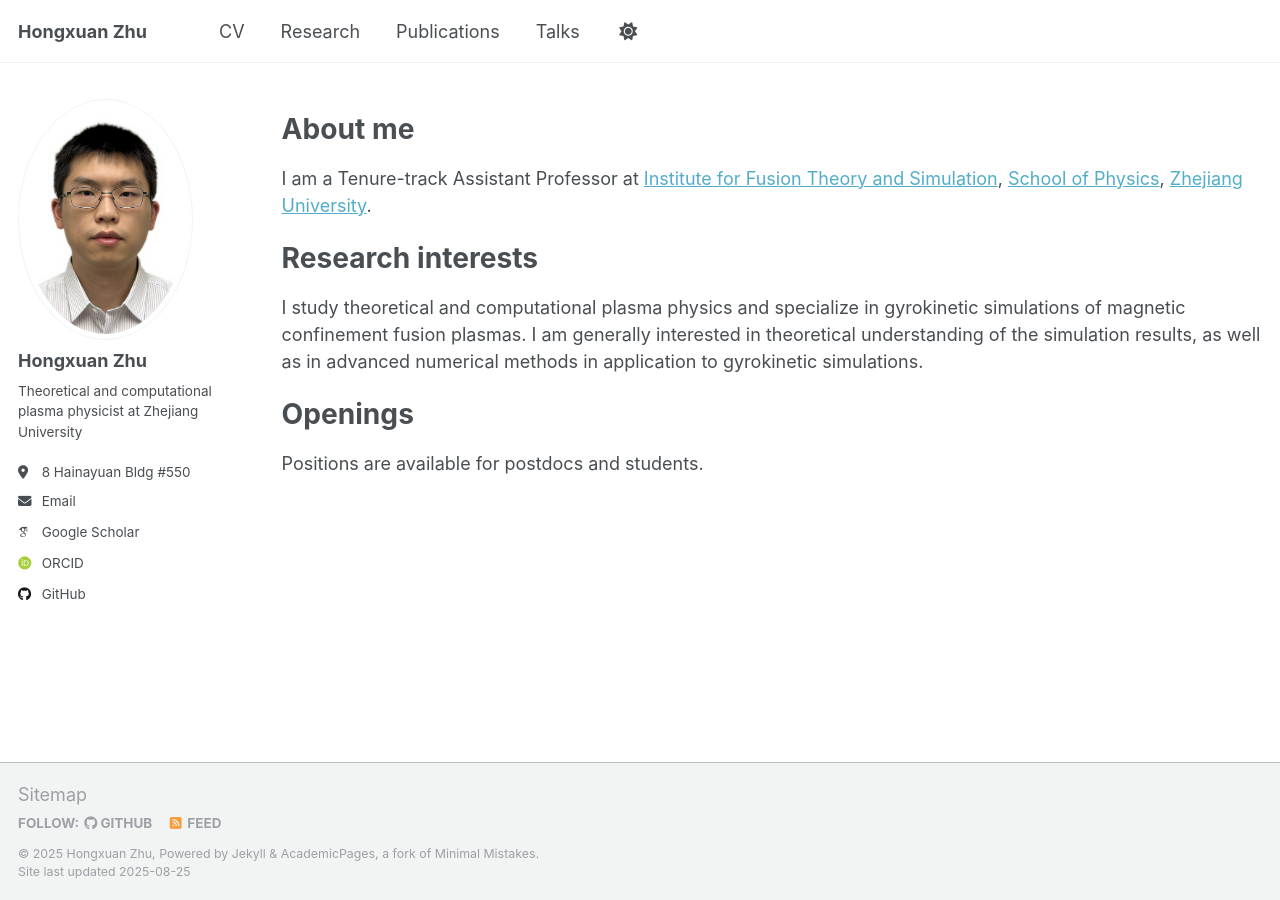
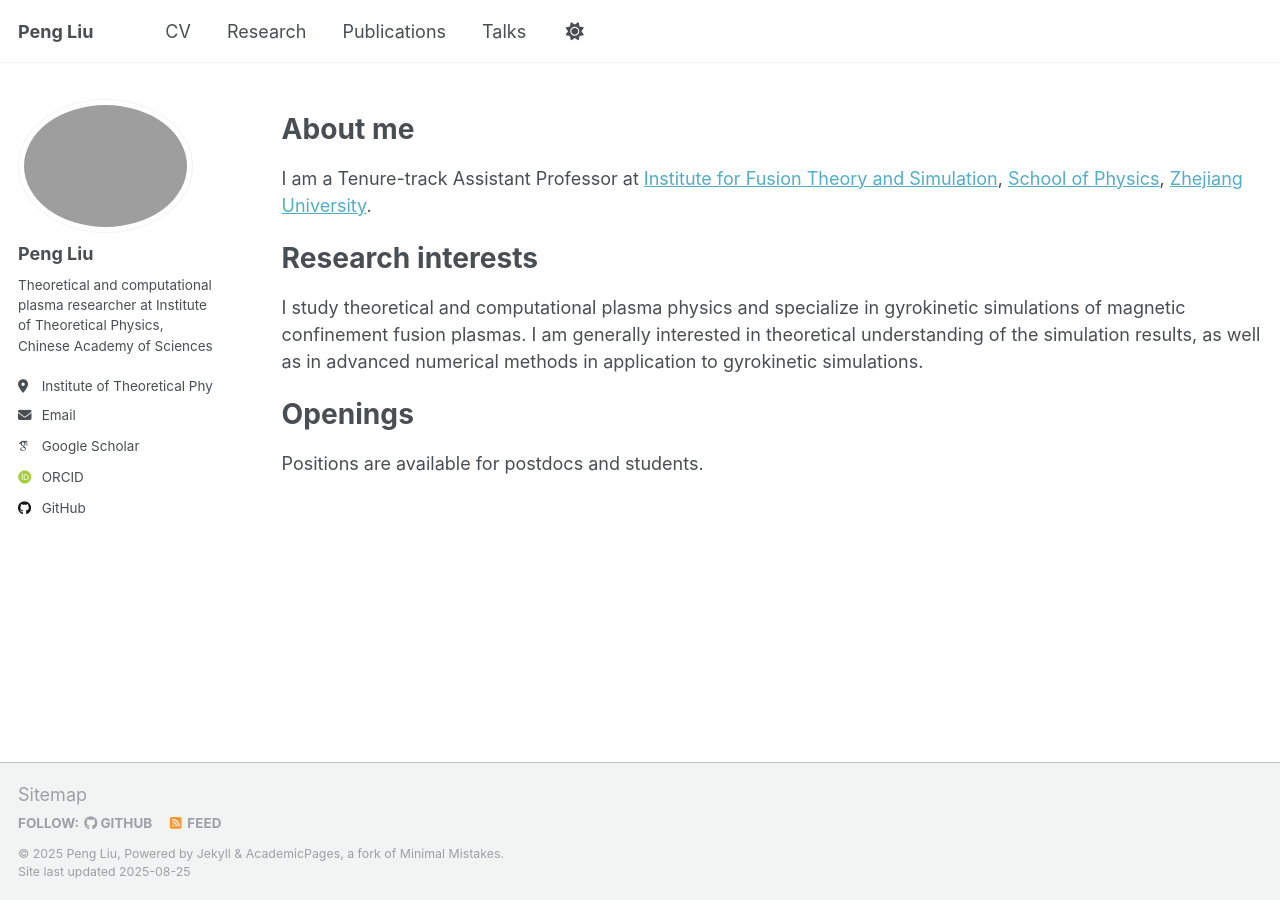
Before and after one commit to pliulfcuigithub/pliulfcuigithub.github.io, a Jekyll site: the page built from _pages/about.md, in a window 1280 px wide. Built offline with Jekyll 4.4.1, drawn with Linux system fonts in a browser that asks for light colours; some web fonts are replaced.

Commit message:
Update _config.yml

```diff
--- a/_config.yml
+++ b/_config.yml
@@ -9,34 +9,34 @@
 # Basic Site Settings
 locale                   : "en-US"
 site_theme               : "default"
-title                    : "Hongxuan Zhu"
+title                    : "Peng Liu"
 title_separator          : "-"
-name                     : &name "Hongxuan Zhu"
-description              : &description "Assistant Professor at Zhejiang University"
-url                      : https://hzhu2020.github.io # the base hostname & protocol for your site e.g. "https://[your GitHub username].github.io" or if you already have some other page hosted on Github then use "https://[your GitHub username].github.io/[Your Repo Name]"
+name                     : &name "Peng Liu"
+description              : &description "Postdoc at Institute of Theoretical Physics"
+url                      : https://pliulfcuigithub.github.io # the base hostname & protocol for your site e.g. "https://[your GitHub username].github.io" or if you already have some other page hosted on Github then use "https://[your GitHub username].github.io/[Your Repo Name]"
 baseurl                  : "" # the subpath of your site, e.g. "/blog"
-repository               : "hzhu2020/hzhu2020.github.io"
+repository               : "pliulfcuigithub/pliulfcuigithub.github.io"
 
 # Site Author - The following control what appear as part of the author content on the side bar.
 #               If a field is blank the icon and link will not appear, otherwise it will be shown.
 #               Additional customization can be done by editing /_includes/author-profile.html
 author:
   # Biographic information
-  avatar           : "IMG_1440.JPG"
-  name             : "Hongxuan Zhu"
+  avatar           : "pliu.jpg"
+  name             : "Peng Liu"
   pronouns         : # example: "she/her"
-  bio              : "Theoretical and computational plasma physicist at Zhejiang University"
-  location         : "8 Hainayuan Bldg #550"
+  bio              : "Theoretical and computational plasma researcher at Institute of Theoretical Physics, Chinese Academy of Sciences"
+  location         : "Institute of Theoretical Physics, Chinese Academy of Sciences, Beijing"
   employer         : # "Zhejiang University"
   uri              : # URL
-  email            : "hongxuan@zju.edu.cn"
+  email            : "pengliu@zuaa.zju.edu.cn"
 
   # Academic websites
   academia         : # URL
   arxiv            : # URL - Update with the correct link to your profile
-  googlescholar    : "https://scholar.google.com/citations?user=OyPnMo0AAAAJ&hl=en"
+  googlescholar    : "https://scholar.google.com/citations?hl=en&user=lDU18aIAAAAJ"
   impactstory      : # URL
-  orcid            : "http://orcid.org/0000-0001-9844-6972"
+  orcid            : "https://orcid.org/0000-0001-7898-6568"
   semantic         : # URL
   pubmed           : # URL
   researchgate     : # URL
@@ -46,7 +46,7 @@ author:
   bitbucket        : # Username - Update with your username on the site
   codepen          : # Username
   dribbble         : # Username
-  github           : "hzhu2020"
+  github           : "pliulfcuigithub"
   kaggle           : # Username
   stackoverflow    : # User number or user number and name (i.e., use "1" or "1/jeff-atwood")
 
```
